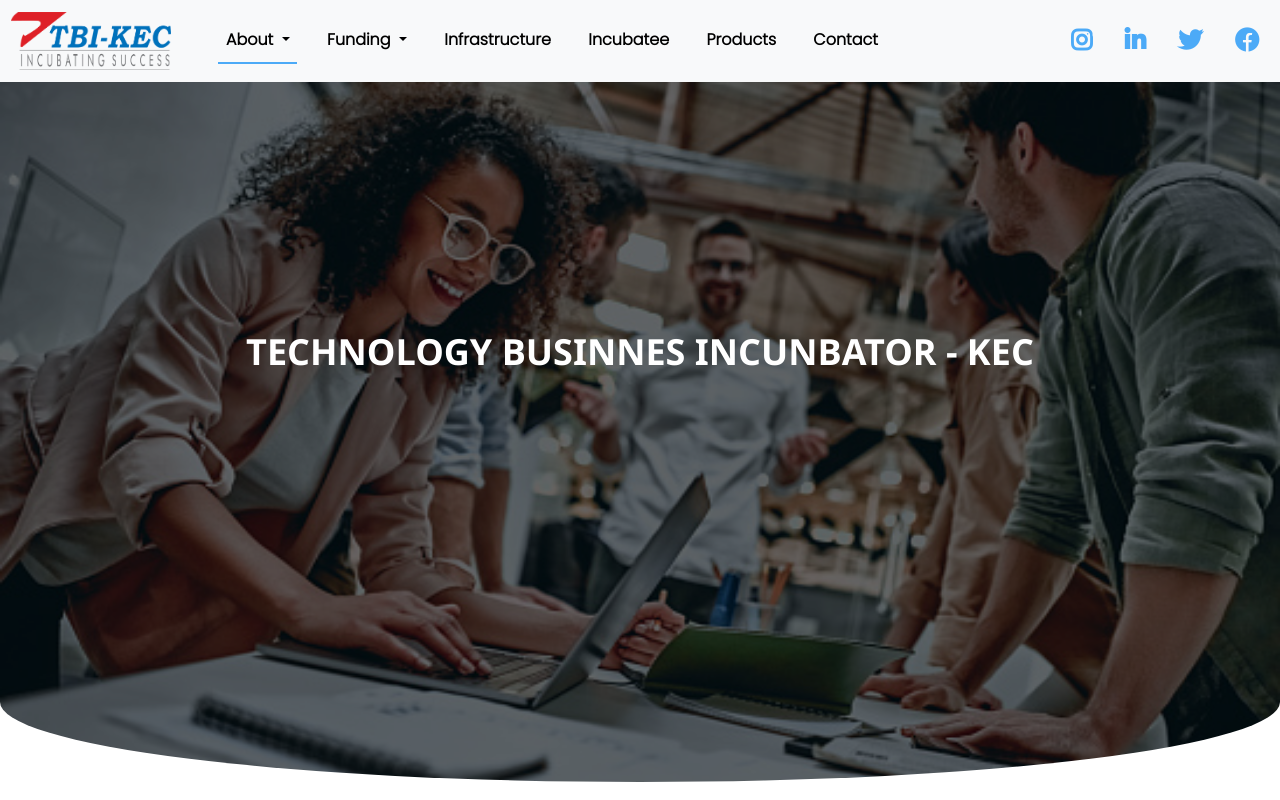
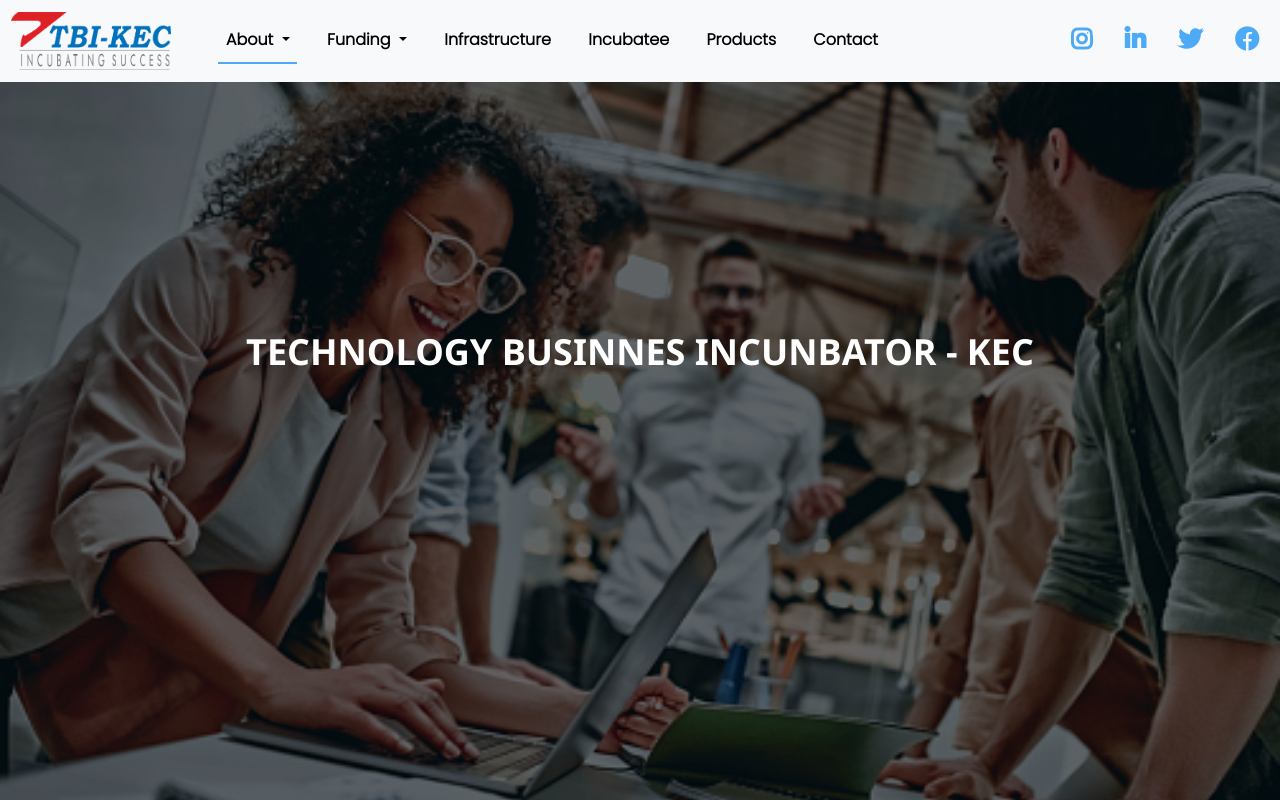
Before and after one commit to IdOtDevelop/TBISiteWD, a plain HTML site: page about.html in a window 1280 px wide. Shown: the top 800 px of the page. Drawn offline with nearby package versions, Linux system fonts and the light colour scheme; a web font is replaced by a local one.

Commit message:
small change

```diff
--- a/stylesheet/contact_us.css
+++ b/stylesheet/contact_us.css
@@ -1,3 +1,41 @@
+*,
+body {
+    margin: 0%;
+    padding: 0%;
+    font-size: 14px;
+    /* font-family: 'Segoe UI', Tahoma, Geneva, Verdana, sans-serif; */
+    font-family: 'Poppins', sans-serif !important;
+    /* font-family: 'PT Serif', serif; */
+    /* font-family: 'Nanum Myeongjo', serif; */
+    /* font-family: 'Cormorant SC', serif; */
+
+}
+
+
+
+
+.body-img>img {
+  filter:brightness(40%);
+  object-fit: cover;
+}
+
+
+.centered {
+  position: absolute;
+  top: 40%;
+  width: 100%;
+  text-align: center;
+  color: white;
+  font-size: 40px;
+  font-weight: bolder;
+  /* font-family:'Times New Roman', Times, serif !important; */
+
+}
+.centered>h1{
+  font-weight: bolder;
+}
+
+
 .card1{
     display: flex;
 }
@@ -5,11 +43,10 @@
     background: white;
     margin: auto;
     margin-top: 5%;
-    max-width: 30%;
     padding: 20px 50px;
     box-shadow: 0 1px 3px rgba(0,0,0,0.12), 0 1px 2px rgba(0,0,0,0.24);
     transition: all 0.3s cubic-bezier(.25,.8,.25,1);
-    /* height: 300px; */
+    height: 300px;
 
   }
 
--- a/stylesheet/facilities.css
+++ b/stylesheet/facilities.css
@@ -8,17 +8,7 @@
   }
 
   .body-img>img {
-    position: relative;
-    display: flex;
-    justify-content: center;
-    align-items: center;
-      border-radius: 0 0 70% 70% / 8em;
-    overflow: hidden;
-    width: 100%;
-    height: 700px;
-    background-size: cover;
-    background-position: center;
-    background-repeat: no-repeat;
+    object-fit: cover;
     filter:brightness(40%);
 }
 
--- a/stylesheet/home.css
+++ b/stylesheet/home.css
@@ -2,7 +2,7 @@
 body {
     margin: 0%;
     padding: 0%;
-    font-size: 14px;
+    font-size: 16px;
     /* font-family: 'Segoe UI', Tahoma, Geneva, Verdana, sans-serif; */
     font-family: 'Poppins', sans-serif;
     /* font-family: 'PT Serif', serif; */
@@ -23,18 +23,8 @@ body {
     padding: 0%;
 } */
 .body-img>img {
-    position: relative;
-    display: flex;
-    justify-content: center;
-    align-items: center;
-      border-radius: 0 0 70% 70% / 8em;
-    overflow: hidden;
-    width: 100%;
-    height: 700px;
-    background-size: cover;
-    background-position: center;
-    background-repeat: no-repeat;
     filter:brightness(40%);
+    object-fit: cover;
 
 }
 
--- a/stylesheet/prayas.css
+++ b/stylesheet/prayas.css
@@ -1,13 +1,14 @@
 *,body{
     margin: 0%;
     padding: 0%;
-    font-size: 14px;
+    font-size: 16px;
     /* font-family: 'Segoe UI', Tahoma, Geneva, Verdana, sans-serif; */
     font-family: 'Poppins', sans-serif;
 
 }
 .body-img>img {
     filter: brightness(40%);
+    object-fit: cover;
 }
 
 .centered {
--- a/stylesheet/process.css
+++ b/stylesheet/process.css
@@ -12,17 +12,7 @@ body {
 }
 
 .body-img>img {
-	position: relative;
-    display: flex;
-    justify-content: center;
-    align-items: center;
-      border-radius: 0 0 70% 70% / 8em;
-    overflow: hidden;
-    width: 100%;
-    height: 700px;
-    background-size: cover;
-    background-position: center;
-    background-repeat: no-repeat;
+	object-fit: cover;
     filter:brightness(40%);
 }
 
```
Also changed, not shown: contact_us.html (+23 -27 lines).
